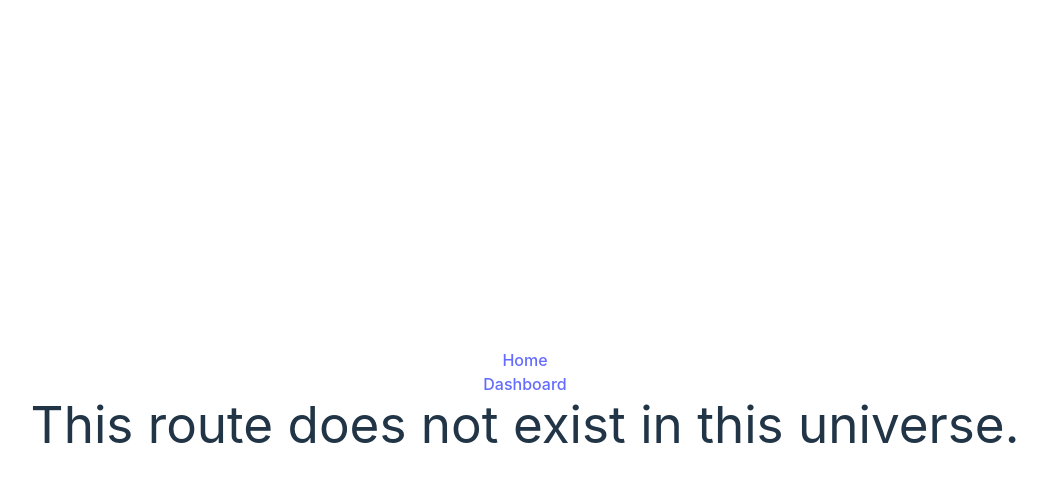
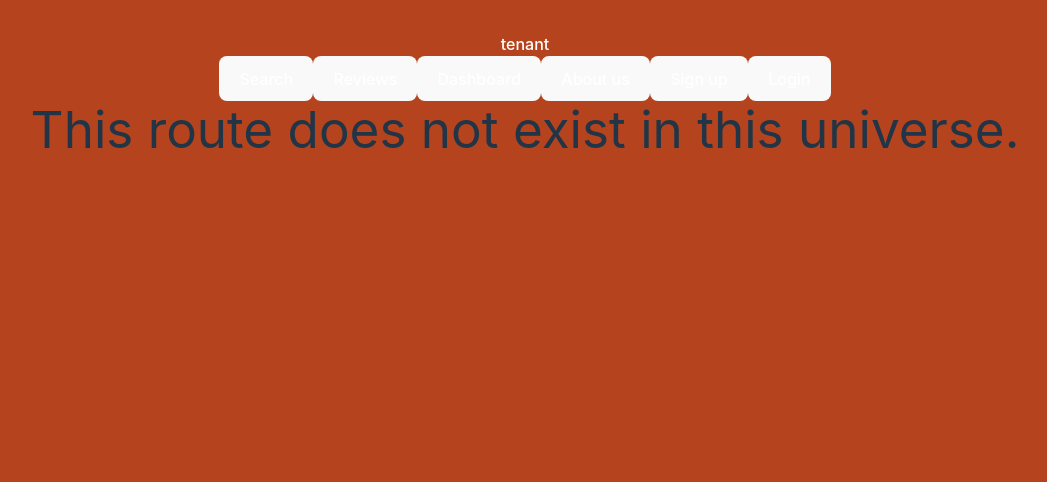
Before and after one commit to garrickhenne/tenant, a React (Vite) app in the folder frontend/: page /login in a window 1280 px wide. Shown: the top 482 px of the page, without its empty margins (115-1162 px from the left). Built offline with nearby package versions, Linux system fonts and the light colour scheme.

Commit message:
add front end changes.

```diff
--- a/frontend/package.json
+++ b/frontend/package.json
@@ -18,6 +18,7 @@
   "devDependencies": {
     "@types/react": "^18.2.37",
     "@types/react-dom": "^18.2.15",
+    "@vitejs/plugin-react-refresh": "^1.3.6",
     "@vitejs/plugin-react-swc": "^3.5.0",
     "autoprefixer": "^10.4.16",
     "eslint": "^8.53.0",
@@ -27,6 +28,6 @@
     "postcss": "^8.4.31",
     "sass": "^1.69.5",
     "tailwindcss": "^3.3.5",
-    "vite": "^5.0.0"
+    "vite": "^5.0.2"
   }
 }
--- a/frontend/src/App.css
+++ b/frontend/src/App.css
@@ -5,36 +5,33 @@
   text-align: center;
 }
 
-.logo {
+/* .logo {
   height: 6em;
   padding: 1.5em;
   will-change: filter;
   transition: filter 300ms;
 }
-
 .logo:hover {
   filter: drop-shadow(0 0 2em #646cffaa);
 }
-
 .logo.react:hover {
   filter: drop-shadow(0 0 2em #61dafbaa);
-}
+} */
 
-@keyframes logo-spin {
+/* @keyframes logo-spin {
   from {
     transform: rotate(0deg);
   }
-
   to {
     transform: rotate(360deg);
   }
-}
+} */
 
-@media (prefers-reduced-motion: no-preference) {
+/* @media (prefers-reduced-motion: no-preference) {
   a:nth-of-type(2) .logo {
     animation: logo-spin infinite 20s linear;
   }
-}
+} */
 
 .card {
   padding: 2em;
--- a/frontend/src/App.jsx
+++ b/frontend/src/App.jsx
@@ -4,13 +4,13 @@ import { BrowserRouter, Route, Routes } from 'react-router-dom';
 import NotFound from './components/NotFound';
 import Home from './components/Home';
 import UserDashboard from './components/UserDashboard';
-import TopNavigationBar from './components/TopNavigationBar';
+import NavBar from './components/NavBar';
 
 function App() {
 
   return (
     <BrowserRouter>
-      <TopNavigationBar />
+      <NavBar />
       <Routes>
         <Route path='/' element={<Home />} />
         <Route path='/dashboard' element={<UserDashboard />} />
--- /dev/null
+++ b/frontend/src/components/NavBar.jsx
@@ -0,0 +1,23 @@
+import NavButton from './NavButton';
+import { Link } from 'react-router-dom';
+
+const NavBar = () => {
+
+  return (
+    <nav className="flex justify-between mb-10">
+      <Link to='/'>
+        <p className='font-medium text-5xl cursor-default'>tenant</p>
+      </Link>
+      <div id="nav-buttons" className="flex align-middle">
+        <NavButton name='Search' path='search' />
+        <NavButton name='Reviews' path='reviews' />
+        <NavButton name='Dashboard' path='/dashboard' />
+        <NavButton name='About us' path='about' />
+        <NavButton name='Sign up' path='/signup' />
+        <NavButton name='Login' path='login' />
+      </div>
+    </nav>
+  );
+};
+
+export default NavBar;
--- /dev/null
+++ b/frontend/src/components/NavButton.jsx
@@ -0,0 +1,17 @@
+import { Link } from 'react-router-dom';
+
+const NavButton = ({ name, path }) => {
+
+
+  return (
+    <Link
+      to={path}
+    >
+      <button className="mx-1 rounded-full font-medium bg-transparent border-solid border-2 border-white">
+        {name}
+      </button>
+    </Link>
+  );
+};
+
+export default NavButton;
--- /dev/null
+++ b/frontend/src/components/Review.jsx
@@ -0,0 +1,131 @@
+const Review = function(props) {
+
+  const item = props.item;
+
+  const reviewTitle = item.title;
+  const reviewDesc = item.description;
+  const sentiment = item.sentiment;
+  const healthSafety = item.healthSafety;
+  const respect = item.respect;
+  const repair = item.repair;
+
+  const handleSubmit = (event) => {
+    event.preventDefault();
+    // TODO Handle Edit Review
+  };
+
+  return (
+    <>
+      {/* TAILWIND DISPLAY */}
+      <div
+        className="absolute max-w-[45rem] whitespace-normal break-words rounded-lg border border-blue-gray-50 bg-white p-4 font-sans text-sm font-normal text-blue-gray-500 shadow-lg shadow-blue-gray-500/10 focus:outline-none m-15"
+      >
+        <div className="mb-2 flex items-center gap-3">
+          <div
+            className="center relative inline-block select-none whitespace-nowrap rounded-full bg-purple-500 py-1 px-2 align-baseline font-sans text-xs font-medium capitalize leading-none tracking-wide text-white"
+
+          >
+            <div className="mt-px">{reviewTitle}</div>
+          </div>
+          <div>
+            <form onSubmit={(event) => handleSubmit(event)}>
+              <button type="submit">Edit</button>
+            </form>
+          </div>
+        </div>
+        <p className="block font-sans text-sm font-normal leading-normal text-gray-700 antialiased">
+          {reviewDesc}
+        </p>
+        <div className="mt-4 flex items-center gap-5">
+          <div className="flex items-center gap-1">
+            <span className="h-3 w-3 rounded-full bg-blue-400"></span>
+            <p className="block font-sans text-xs font-normal text-gray-700 antialiased">
+              Health & Safety: {healthSafety} / 5
+            </p>
+          </div>
+          <div className="flex items-center gap-1">
+            <svg
+              xmlns="http://www.w3.org/2000/svg"
+              viewBox="0 0 24 24"
+              fill="currentColor"
+              aria-hidden="true"
+              className="-mt-0.5 h-4 w-4 text-yellow-400"
+            >
+              <path
+                fillRule="evenodd"
+                d="M10.788 3.21c.448-1.077 1.976-1.077 2.424 0l2.082 5.007 5.404.433c1.164.093 1.636 1.545.749 2.305l-4.117 3.527 1.257 5.273c.271 1.136-.964 2.033-1.96 1.425L12 18.354 7.373 21.18c-.996.608-2.231-.29-1.96-1.425l1.257-5.273-4.117-3.527c-.887-.76-.415-2.212.749-2.305l5.404-.433 2.082-5.006z"
+                clipRule="evenodd"
+              ></path>
+            </svg>
+            <p className="block font-sans text-xs font-normal text-gray-700 antialiased">
+              Respect: {respect} / 5
+            </p>
+          </div>
+          <div className="flex items-center gap-1">
+            <svg
+              xmlns="http://www.w3.org/2000/svg"
+              viewBox="0 0 24 24"
+              fill="currentColor"
+              aria-hidden="true"
+              className="-mt-px h-4 w-4 text-green-300"
+            >
+              <path
+                fillRule="evenodd"
+                d="M8.603 3.799A4.49 4.49 0 0112 2.25c1.357 0 2.573.6 3.397 1.549a4.49 4.49 0 013.498 1.307 4.491 4.491 0 011.307 3.497A4.49 4.49 0 0121.75 12a4.49 4.49 0 01-1.549 3.397 4.491 4.491 0 01-1.307 3.497 4.491 4.491 0 01-3.497 1.307A4.49 4.49 0 0112 21.75a4.49 4.49 0 01-3.397-1.549 4.49 4.49 0 01-3.498-1.306 4.491 4.491 0 01-1.307-3.498A4.49 4.49 0 012.25 12c0-1.357.6-2.573 1.549-3.397a4.49 4.49 0 011.307-3.497 4.49 4.49 0 013.497-1.307zm7.007 6.387a.75.75 0 10-1.22-.872l-3.236 4.53L9.53 12.22a.75.75 0 00-1.06 1.06l2.25 2.25a.75.75 0 001.14-.094l3.75-5.25z"
+                clipRule="evenodd"
+              ></path>
+            </svg>
+            <p className="block font-sans text-xs font-normal text-gray-700 antialiased">
+              Repair: {repair} / 5
+            </p>
+          </div>
+          <div className="flex items-center gap-1">
+            <svg
+              xmlns="http://www.w3.org/2000/svg"
+              viewBox="0 0 24 24"
+              fill="currentColor"
+              aria-hidden="true"
+              className="-mt-px h-4 w-4 text-green-300"
+            >
+              <path
+                fillRule="evenodd"
+                d="M8.603 3.799A4.49 4.49 0 0112 2.25c1.357 0 2.573.6 3.397 1.549a4.49 4.49 0 013.498 1.307 4.491 4.491 0 011.307 3.497A4.49 4.49 0 0121.75 12a4.49 4.49 0 01-1.549 3.397 4.491 4.491 0 01-1.307 3.497 4.491 4.491 0 01-3.497 1.307A4.49 4.49 0 0112 21.75a4.49 4.49 0 01-3.397-1.549 4.49 4.49 0 01-3.498-1.306 4.491 4.491 0 01-1.307-3.498A4.49 4.49 0 012.25 12c0-1.357.6-2.573 1.549-3.397a4.49 4.49 0 011.307-3.497 4.49 4.49 0 013.497-1.307zm7.007 6.387a.75.75 0 10-1.22-.872l-3.236 4.53L9.53 12.22a.75.75 0 00-1.06 1.06l2.25 2.25a.75.75 0 001.14-.094l3.75-5.25z"
+                clipRule="evenodd"
+              ></path>
+            </svg>
+            <p className="block font-sans text-xs font-normal text-gray-700 antialiased">
+              Sentiment: {sentiment}
+            </p>
+          </div>
+        </div>
+      </div>
+
+      {/* SIMPLIFIED DISPLAY / COMMENTED OUT FOR NOW*/}
+      {/* <div>
+        Title: {reviewTitle}
+      </div>
+      <div>
+        Description: {reviewDesc}
+      </div>
+      <div>
+        Sentiment: {sentiment}
+      </div>
+      <div>
+        Health & Safety: {healthSafety} / 5
+      </div>
+      <div>
+        Respect: {respect} / 5
+      </div>
+      <div>
+        Repair: {repair} / 5
+      </div>
+      <div>
+        <form onSubmit={handleSubmit}>
+          <button type="submit">Edit</button>
+        </form>
+      </div> */}
+    </>
+  );
+};
+
+export default Review;
--- a/frontend/src/components/TopNavigationBar.jsx
+++ /dev/null
@@ -1,14 +0,0 @@
-import { Link } from 'react-router-dom';
-
-function TopNavigationBar() {
-  return (
-    <nav>
-      <ul>
-        <li><Link to="/">Home</Link></li>
-        <li><Link to="/dashboard">Dashboard</Link></li>
-      </ul>
-    </nav>
-  );
-}
-
-export default TopNavigationBar;
--- a/frontend/src/components/UserDashboard.jsx
+++ b/frontend/src/components/UserDashboard.jsx
@@ -1,16 +1,22 @@
 import { useEffect, useState } from "react";
 import axios from 'axios';
+import Review from "./Review";
 
 function UserDashboard() {
 
-  const [dashboard, setDashboard] = useState({});
+  const [dashboard, setDashboard] = useState([]);
 
+  // Get the reviews.  Authentication handled in backend
   useEffect(() => {
     axios.get(`/api/dashboard`)
       .then(response => {
         const dashboardFetch = response.data;
-        console.log(dashboardFetch);
-        setDashboard(dashboard);
+
+        // Set the state with the fetched data
+        setDashboard(dashboardFetch);
+      })
+      .catch(error => {
+        console.error('Error fetching dashboard:', error);
       });
   }, []);
 
@@ -20,6 +26,13 @@ function UserDashboard() {
       <h1 className='text-3xl font-bold underline'>
         Dashboard for user
       </h1>
+      <div>
+        {/* Go through each review and assign render a Review Component */}
+        {dashboard.map(item => {
+          console.log(item);
+          return <Review key={item._id} item={item} />;
+        })}
+      </div>
     </div>
   );
 }
--- a/frontend/src/index.css
+++ b/frontend/src/index.css
@@ -3,7 +3,7 @@
 @tailwind utilities;
 
 :root {
-  font-family: Inter, system-ui, Avenir, Helvetica, Arial, sans-serif;
+  font-family: 'Jost', Inter, system-ui, Avenir, Helvetica, Arial, sans-serif;
   line-height: 1.5;
   font-weight: 400;
 
@@ -19,19 +19,12 @@
 
 a {
   font-weight: 500;
-  color: #646cff;
+  color: white;
   text-decoration: inherit;
 }
+
 a:hover {
   color: #535bf2;
-}
-
-body {
-  margin: 0;
-  display: flex;
-  place-items: center;
-  min-width: 320px;
-  min-height: 100vh;
 }
 
 h1 {
@@ -50,9 +43,11 @@ button {
   cursor: pointer;
   transition: border-color 0.25s;
 }
+
 button:hover {
   border-color: #646cff;
 }
+
 button:focus,
 button:focus-visible {
   outline: 4px auto -webkit-focus-ring-color;
@@ -61,11 +56,13 @@ button:focus-visible {
 @media (prefers-color-scheme: light) {
   :root {
     color: #213547;
-    background-color: #ffffff;
+    background-color: #b33e17f7;
   }
+
   a:hover {
     color: #747bff;
   }
+
   button {
     background-color: #f9f9f9;
   }
--- a/frontend/vite.config.js
+++ b/frontend/vite.config.js
@@ -1,7 +1,13 @@
-import { defineConfig } from 'vite'
-import react from '@vitejs/plugin-react-swc'
+import { defineConfig } from 'vite';
+import react from '@vitejs/plugin-react-swc';
 
 // https://vitejs.dev/config/
+// VITE uses their own proxy.  No need to set it again in package.json
 export default defineConfig({
   plugins: [react()],
-})
+  server: {
+    proxy: {
+      '/api': 'http://localhost:8000',
+    },
+  },
+});
```
Also changed, not shown: 1 other file (tests, documents, lock files or other folders).
